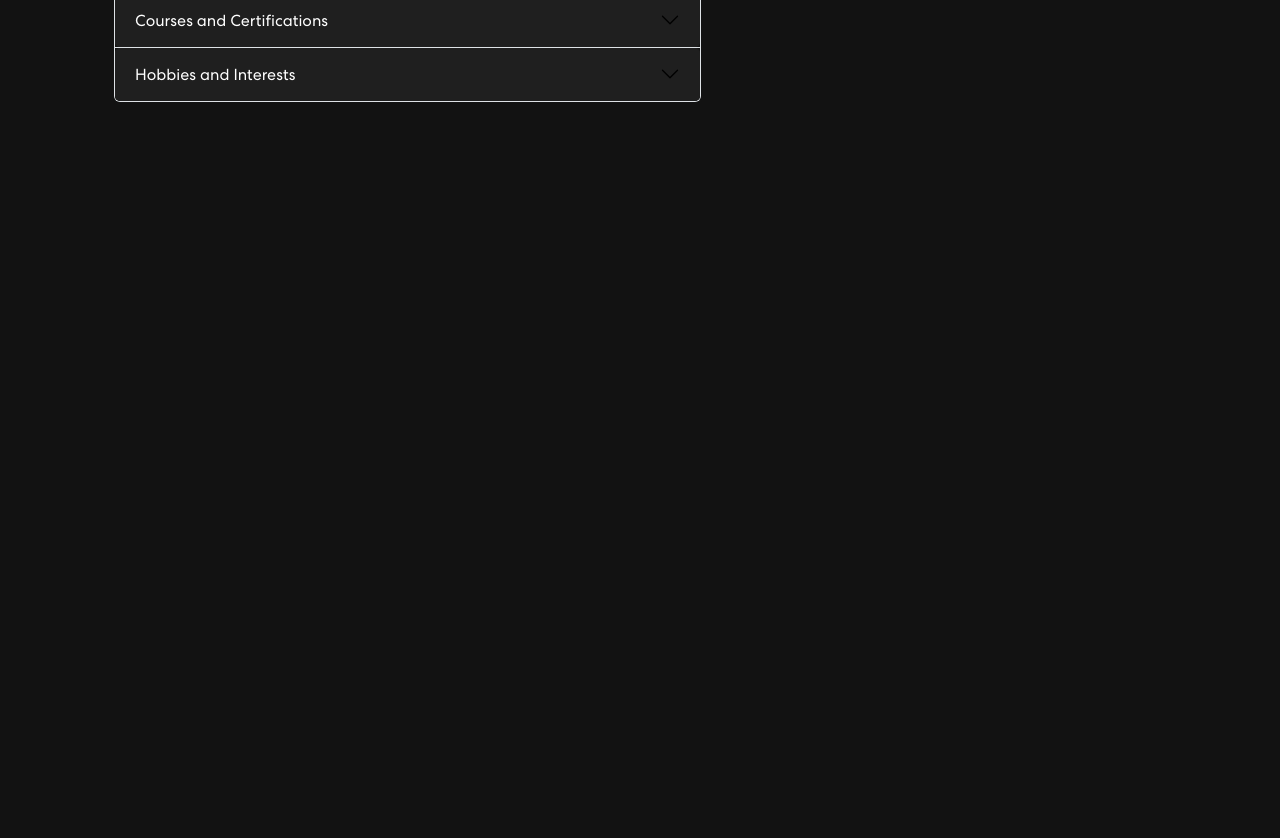
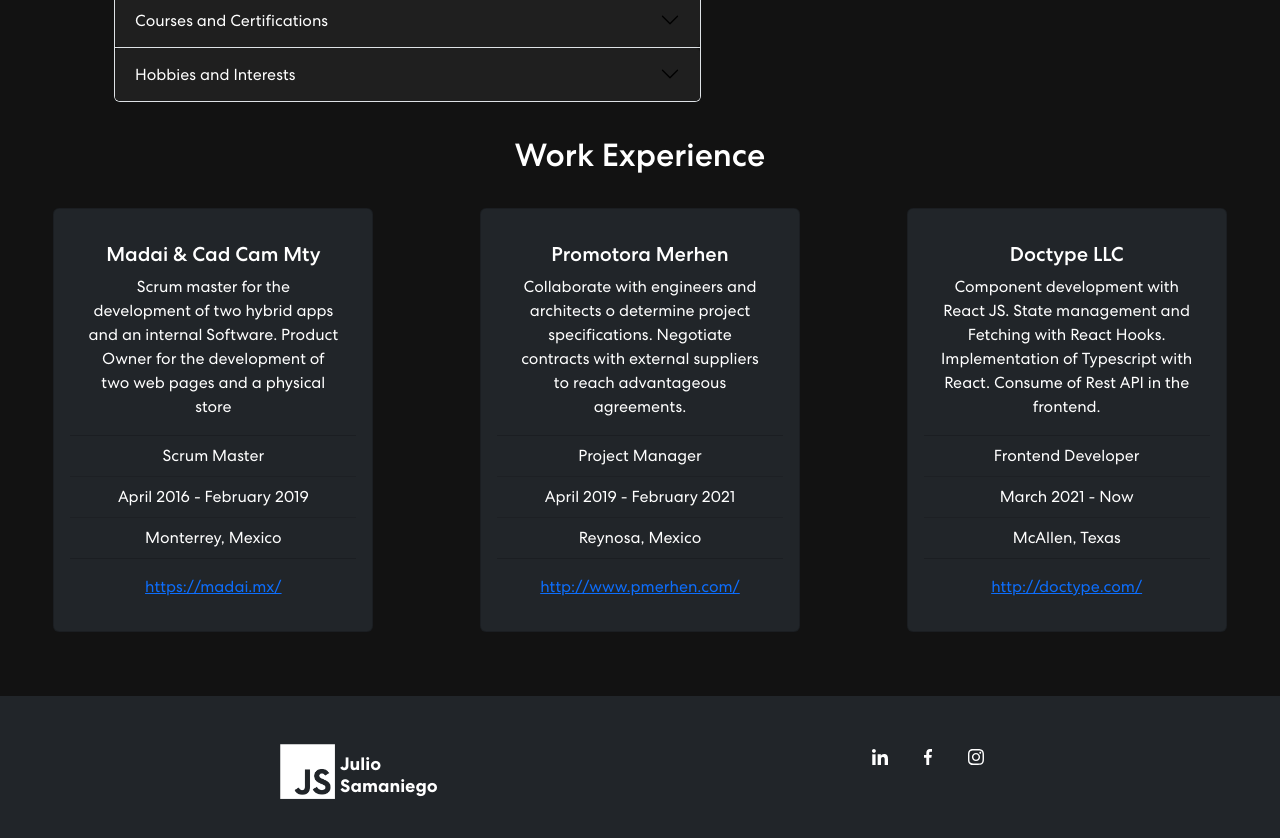
Before and after one commit to juliosam/portfolio, a React (Create React App) app: page / in a window 1280 px wide. Shown: the part 700-1538 px from the top of the page. Before the commit the page ends 834 px from the top, so only its background shows below. Built offline with nearby package versions, Linux system fonts and the light colour scheme.

Commit message:
footer and cards

```diff
--- a/src/App.js
+++ b/src/App.js
@@ -3,6 +3,7 @@
 import Home from "./home";
 import Projects from "./projects";
 import Skills from "./skills";
+import Footer from "./components/footer";
 
 function App() {
   return (
@@ -13,6 +14,7 @@
        <Route path="/projects" element={<Projects/>}/>
        <Route path="/skills" element={<Skills/>}/>
       </Routes>
+      <Footer/>
     </div>
   );
 }
--- a/src/components/accordion.jsx
+++ b/src/components/accordion.jsx
@@ -13,7 +13,7 @@
           <div className="accordion-body">
             <strong>Civil Engineer from UANL.</strong> One of the 10 best universities in Mexico and one of the hardest careers in it. <code>. Why i switched to Tech?</code> I have
              personal and profetional reasons, in the profetional side is because Tech industry is healthier than construction, it takes better care of their workers and is less risky
-             by nature. And in the personal side ...whell is kind of personal haha, but if you ask me i wont mind to explain
+             by nature. And in the personal side ...whell that is kind of personal haha, but if you ask me i wont mind to explain
           </div>
         </div>
       </div>
--- a/src/components/banner.jsx
+++ b/src/components/banner.jsx
@@ -62,7 +62,7 @@
             <Accordion/>
           </div>
           <div className='col col-xs-12 col-md-6 col-xl-5'>
-            <img src={headerImg} alt='Header Image'/>
+            <img src={headerImg} alt='Header'/>
           </div>
         </div>
       </div>
--- /dev/null
+++ b/src/components/experience.jsx
@@ -0,0 +1,45 @@
+import WorkCard from "./workCard"
+
+const jobs = [
+  {
+    company: "Madai & Cad Cam Mty",
+    description: "Scrum master for the development of two hybrid apps and an internal Software. Product Owner for the development of two web pages and a physical store",
+    position: "Scrum Master",
+    period: "April 2016 - February 2019",
+    location: "Monterrey, Mexico",
+    page: "https://madai.mx/"
+  },
+  {
+    company: "Promotora Merhen",
+    description: "Collaborate with engineers and architects o determine project specifications. Negotiate contracts with external suppliers to reach advantageous agreements.",
+    position: "Project Manager",
+    period: "April 2019 - February 2021",
+    location: "Reynosa, Mexico",
+    page: "http://www.pmerhen.com/"
+  },
+  {
+    company: "Doctype LLC",
+    description: "Component development with React JS. State management and Fetching with React Hooks. Implementation of Typescript with React. Consume of Rest API in the frontend.",
+    position: "Frontend Developer",
+    period: "March 2021 - Now",
+    location: "McAllen, Texas",
+    page: "http://doctype.com/"
+  },
+]
+
+const Experience = () => {
+  return (
+    <section>
+      <h2 className="mb-3">Work Experience</h2>
+      <div className="d-flex justify-content-around flex-wrap mb-5">
+        {
+          jobs.map(job => {
+            return( <WorkCard job={job}/>)
+          })
+        }
+      </div>
+    </section>
+  )
+}
+
+export default Experience
--- /dev/null
+++ b/src/components/footer.jsx
@@ -0,0 +1,22 @@
+import logo from '../assets/images/JS-logo.png'
+import link from '../assets/images/nav-icon1.svg'
+import face from '../assets/images/nav-icon2.svg'
+import insta from '../assets/images/nav-icon3.svg'
+
+const Footer = () => {
+  return (
+    <div className="footer p-5 d-flex justify-content-around">
+      <div className='logo-complete mx-5'>
+        <img src={logo} alt='logo' className='logo'/>
+        <button className='julioS'>Julio Samaniego</button>
+      </div>
+        <div className='social-icon me-5'>
+          <a href='https://www.linkedin.com/in/julio-samaniego-060101125/'><img src={link} alt='linkedIn' className='mx-3'/></a>
+          <a href='https://github.com/juliosam'><img src={face} alt='Facebook' className='mx-3'/></a>
+          <a href='https://github.com/juliosam'><img src={insta} alt='Instagram' className='mx-3'/></a>
+        </div>
+    </div>
+  )
+}
+
+export default Footer
--- /dev/null
+++ b/src/components/workCard.jsx
@@ -0,0 +1,21 @@
+
+const WorkCard = ({job}) => {
+  return (
+    <div className="card my-3 p-3 text-bg-dark col-xs-10 col-sm-10 col-md-5 col-xl-3">
+      <div className="card-body">
+        <h5 className="card-title">{job.company}</h5>
+        <p className="card-text">{job.description}</p>
+      </div>
+      <ul className="list-group list-group-flush">
+        <li className="list-group-item text-bg-dark">{job.position}</li>
+        <li className="list-group-item text-bg-dark">{job.period}</li>
+        <li className="list-group-item text-bg-dark">{job.location}</li>
+      </ul>
+      <div className="card-body">
+        <a href={job.page} className="card-link">{job.page}</a>
+      </div>
+    </div>
+  )
+}
+
+export default WorkCard
--- a/src/home.jsx
+++ b/src/home.jsx
@@ -1,9 +1,11 @@
 import Banner from "./components/banner";
+import Experience from "./components/experience";
 
 const Home = () => {
   return (
     <>
       <Banner/>
+      <Experience/>
     </>
   )
 }
--- a/src/index.css
+++ b/src/index.css
@@ -88,6 +88,10 @@
   padding-top: 8px;
 }
 
+.skills , .projects{
+  min-height: calc(100vh - 221px);
+}
+
 .animated-title{
   min-height: 60px;
 }
@@ -136,6 +140,12 @@
   }
 }
 
+.footer{
+  background-color: #212529;
+  color: #fff;
+  height: 150px;
+}
+
 @media (max-width: 1195px){
 
   .animated-title{
--- a/src/projects.jsx
+++ b/src/projects.jsx
@@ -2,7 +2,7 @@
 
 const Projects = () => {
   return (
-    <>
+    <div className='projects'>
       <h1>This Are My Favorite Projects</h1>
       <ul>
         <li>Ip Tracker</li>
@@ -10,7 +10,7 @@
         <li>Admin app with Backend</li>
         <li>Store Gallery</li>
       </ul>
-    </>
+    </div>
   )
 }
 
--- a/src/skills.jsx
+++ b/src/skills.jsx
@@ -2,7 +2,7 @@
 
 const Skills = () => {
   return (
-    <div>
+    <div className='skills'>
       <h1>This is my set of Skills</h1>
       <ul>
         <li>Javascript</li>
```
